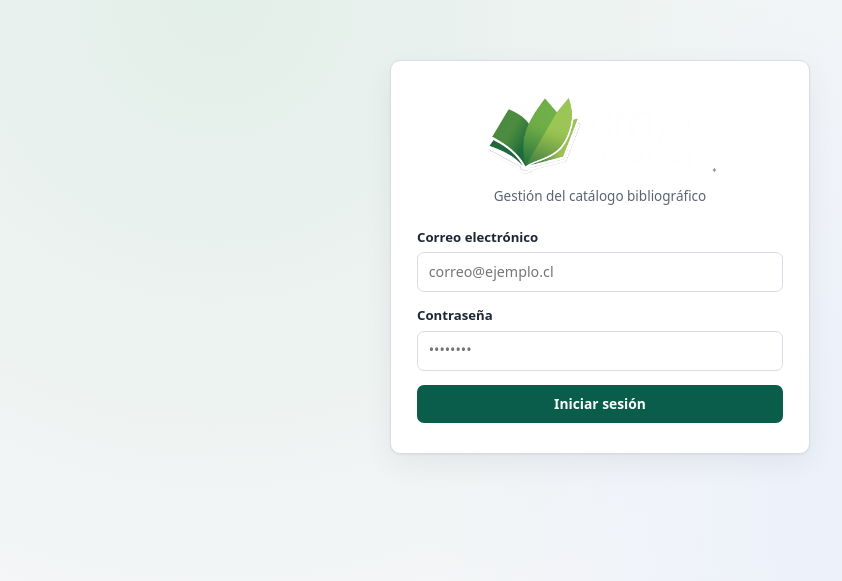
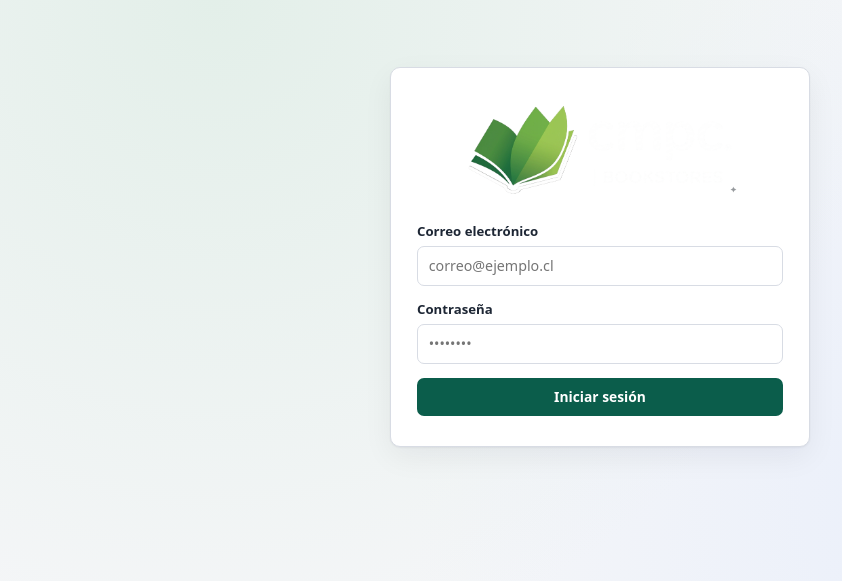
Before and after one commit to jpsepulvedaf/cmpc-books, a React (Vite) app in the folder apps/web/: page /login in a window 1280 px wide. Shown: the part 143-724 px from the top of the page, without its empty margins (40-882 px from the left). Built offline with nearby package versions, Linux system fonts and the light colour scheme.

Commit message:
feat(web): enlarge login logo and remove subtitle

```diff
--- a/apps/web/src/features/auth/LoginPage.tsx
+++ b/apps/web/src/features/auth/LoginPage.tsx
@@ -51,10 +51,9 @@ export function LoginPage() {
             src="/logo.png"
             alt="CMPC Libros"
             className="login-logo"
-            width={180}
-            height={90}
+            width={240}
+            height={120}
           />
-          <p className="login-subtitle">Gestión del catálogo bibliográfico</p>
         </div>
 
         <form className="form" noValidate onSubmit={onSubmit}>
--- a/apps/web/src/styles/components.css
+++ b/apps/web/src/styles/components.css
@@ -845,8 +845,8 @@
 }
 
 .login-logo {
-  max-width: 240px;
-  max-height: 120px;
+  max-width: 280px;
+  max-height: 140px;
   width: auto;
   height: auto;
   object-fit: contain;
```
Also changed, not shown: 1 other file (tests, documents, lock files or other folders).
